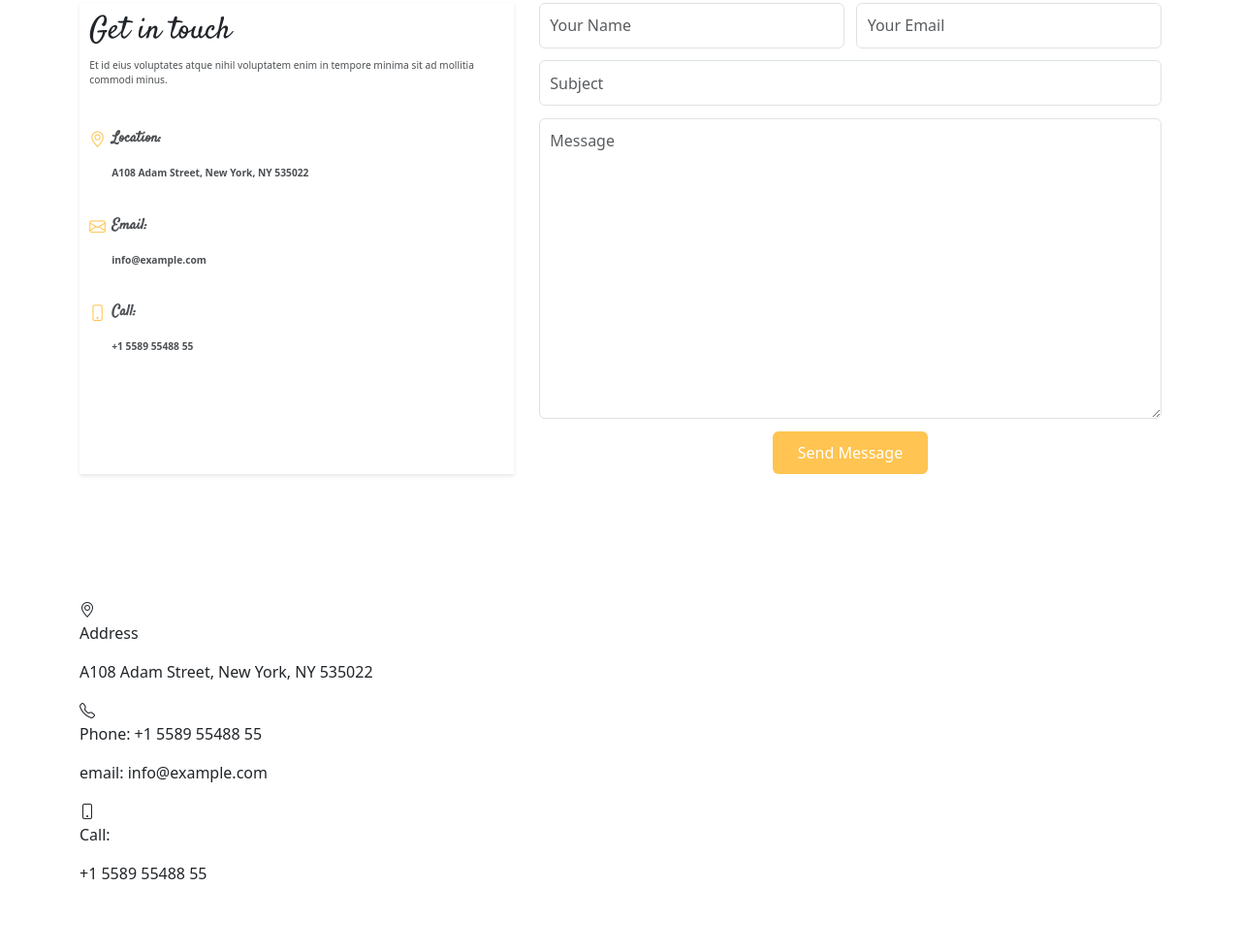
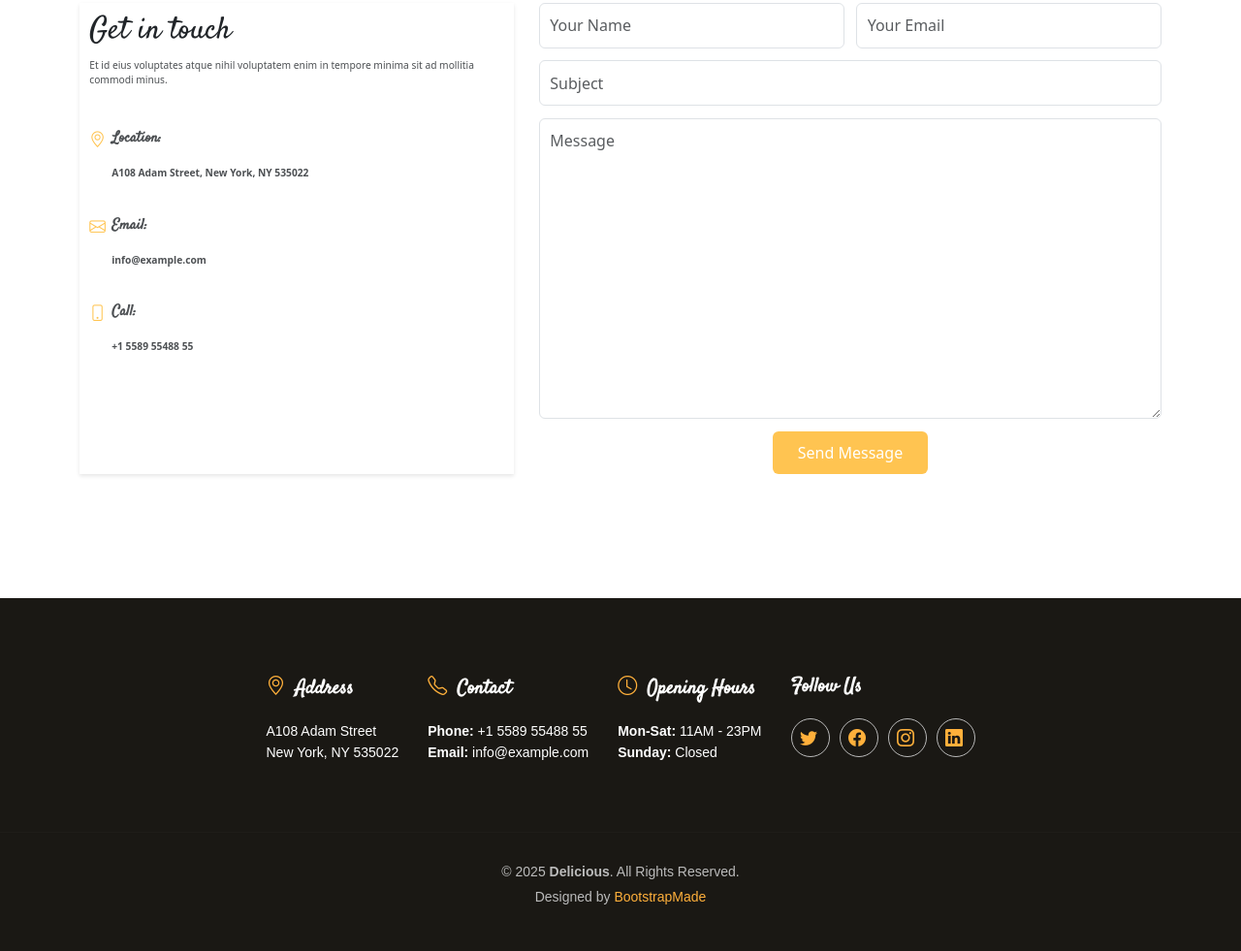
Before and after one commit to Aymen-zhr/Aymen_Zouhari_Final_Project_HTML_CSS, a website: page index.html in a window 1280 px wide. Shown: the part 7537-8518 px from the top of the page at 97% size. Before the commit the page ends 8466 px from the top, so only its background shows below. Drawn offline with nearby package versions, Linux system fonts and the light colour scheme.

Commit message:
feat: Implement SASS styling for the home header and generate compiled CSS.

```diff
--- a/index.html
+++ b/index.html
@@ -863,27 +863,55 @@
     </section>
 
 
-<footer class="footer">
-  <div class="container">
-    <div>
-        <i class="bi bi-geo-alt"></i>
-          <div>
-            <p class="infos">Address
-            </p>
-            <p class="infos-text">A108 Adam Street, New York, NY 535022</p>
+<!-- footer  -->
+<footer class="site-footer">
+  <div class="footer-content">
+    <div class="content-wrapper">
+      <div class="info-grid">
+        <!-- Address -->
+        <div class="location-block">
+          <h4><i class="bi bi-geo-alt"></i>Address</h4>
+          <p>
+            A108 Adam Street<br>
+            New York, NY 535022<br>
+          </p>
+        </div>
+        <!-- Contact -->
+        <div class="contact-block">
+          <h4><i class="bi bi-telephone"></i>Contact</h4>
+          <p>
+            <strong>Phone:</strong> +1 5589 55488 55<br>
+            <strong>Email:</strong> info@example.com<br>
+          </p>
+        </div>
+        <!-- Hours -->
+        <div class="hours-block">
+          <h4><i class="bi bi-clock"></i>Opening Hours</h4>
+          <p>
+            <strong>Mon-Sat:</strong> 11AM - 23PM<br>
+            <strong>Sunday:</strong> Closed
+          </p>
+        </div>
+        <!-- Social -->
+        <div class="social-block">
+          <h4>Follow Us</h4>
+          <div class="social-icons">
+            <a href="#"><i class="bi bi-twitter"></i></a>
+            <a href="#"><i class="bi bi-facebook"></i></a>
+            <a href="#"><i class="bi bi-instagram"></i></a>
+            <a href="#"><i class="bi bi-linkedin"></i></a>
           </div>
-      <div>
-        <i class="bi bi-telephone"></i>
-        <div>
-          <p class="infos">Phone: +1 5589 55488 55</p>
-          <p class="infos-text">email: info@example.com</p>
         </div>
       </div>
-      <div>
-        <i class="bi bi-phone"></i>
-        <div>
-          <p class="infos">Call:</p>
-          <p class="infos-text">+1 5589 55488 55</p>
+      <hr>
+      <div class="info-grid">
+        <div class="footer-bottom">
+          <div class="copyright-text">
+            &copy; 2025 <strong>Delicious</strong>. All Rights Reserved.
+          </div>
+          <div class="designer-credit">
+            Designed by <a href="#">BootstrapMade</a>
+          </div>
         </div>
       </div>
     </div>
--- a/src/sass/modules/home/_header.sass
+++ b/src/sass/modules/home/_header.sass
@@ -544,3 +544,101 @@
 #filter-specialty:checked ~ .menu-column-right > .menu-item[data-category="starters"],
 #filter-specialty:checked ~ .menu-column-right > .menu-item[data-category="salads"]
     display: none
+
+
+
+.site-footer
+  background: #1a1814
+  color: #fff
+  font-size: 14px
+  padding: 40px 0 0
+  font-family: "Poppins", sans-serif
+
+.footer-content
+  padding: 40px 0
+
+.info-grid
+  display: flex
+  justify-content: center
+
+.location-block,
+.contact-block,
+.hours-block,
+.social-block
+  padding: 0 15px
+  margin-bottom: 30px
+
+.site-footer h4
+  font-size: 20px
+  font-weight: 600
+  color: #fff
+  margin-bottom: 20px
+  font-family: "Satisfy", cursive
+
+.site-footer p
+  color: #fff
+  margin-bottom: 10px
+  line-height: 1.6
+
+.site-footer strong
+  font-weight: 600
+
+.site-footer i
+  color: #ffb03b
+  margin-right: 10px
+
+.social-icons
+  display: flex
+  gap: 10px
+
+.social-icons a
+  display: flex !important
+  align-items: center !important
+  justify-content: center !important
+  width: 40px
+  height: 40px
+  border: 1px solid #b9b9b9
+  border-radius: 50%
+  font-size: 18px
+  color: #fff !important
+  text-decoration: none
+  line-height: 1 !important
+  transition: all 0.3s ease
+
+.social-icons a i
+  display: flex !important
+  align-items: center !important
+  justify-content: center !important
+  height: 100%
+  width: 100%
+  line-height: 1 !important
+  font-size: 18px
+  padding-left: 7px
+
+.social-icons a:hover
+  border-color: #ffb03b
+  color: #ffb03b
+
+.site-footer hr
+  border-top: 1px solid #2e2c28
+  margin: 30px 0
+
+.copyright-text,
+.designer-credit
+  text-align: center
+  font-size: 14px
+  color: #bbb
+  margin-bottom: 5px
+
+.copyright-text a,
+.designer-credit a
+  color: #ffb03b
+  text-decoration: none
+  transition: 0.3s
+
+.copyright-text a:hover,
+.designer-credit a:hover
+  color: #fff
+
+.footer-bottom
+  width: 100%
```
Also changed, not shown: README.md, public/css/app.css, 1 other file.
